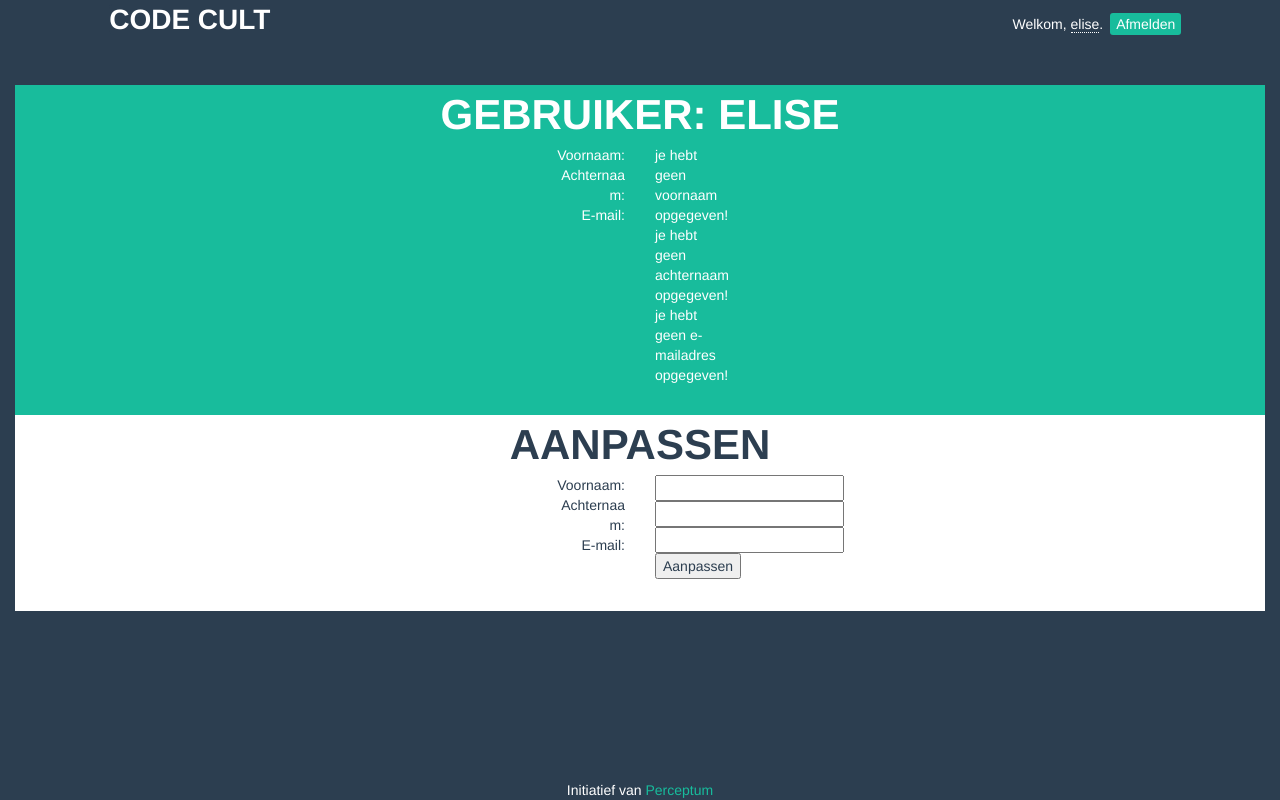
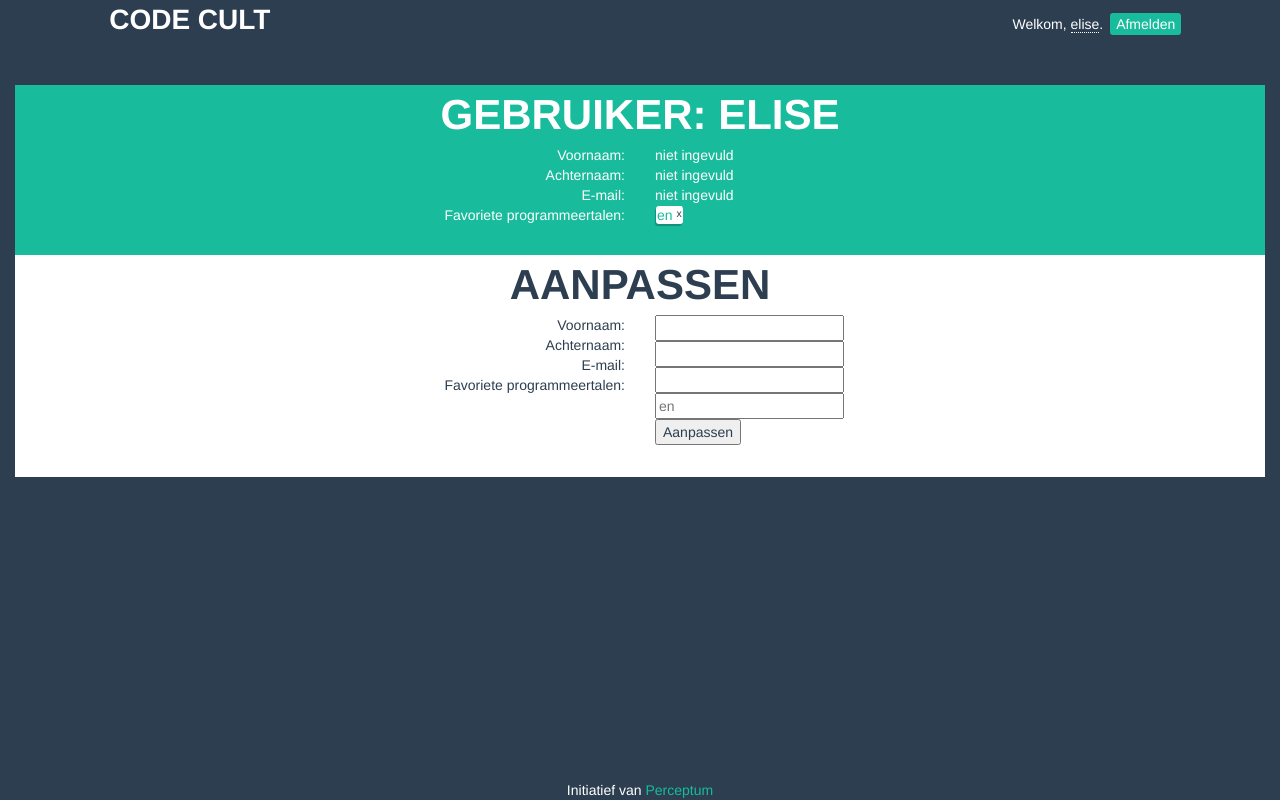
Before and after one commit to ElisevanderPol/django_codecult, a Django app: template django_codecult/templates/profile.html in a window 1280 px wide. Run offline with Django 3.2, Linux system fonts and the light colour scheme; a user stored in the database is signed in; the template is opened without the code that fills it: most values are stand-ins (such as "Sample title", 1, 10 or a date in 2020); data that the repository does not hold is empty; parts of the project's set-up code (start-up, migrations or seed data) failed here and were passed over; some libraries are stand-ins or nearby versions.

Commit message:
User profiles added to extend user model, users can now add an arbitrary number of unique languages and remove them at will

```diff
--- a/django_codecult/admin.py
+++ b/django_codecult/admin.py
@@ -17,3 +17,5 @@ admin.site.register(Page, AdminPage)
 admin.site.register(Index, AdminIndex)
 admin.site.register(Imageslider)
 admin.site.register(Contactbuttons)
+admin.site.register(UserProfile)
+admin.site.register(Language)
--- a/django_codecult/static/css/custom.css
+++ b/django_codecult/static/css/custom.css
@@ -1,3 +1,36 @@
+.pl{
+	/*border: 1px dotted gray;*/
+	text-align: center;
+	border-radius: 3px;
+	background-color: #ffffff;
+	color: #18bc9c;
+	padding: 1px;
+	margin:1px;
+	box-shadow: -1px 2px 1px #138F77;
+}
+
+.remover{
+	color: #2c3e50;
+	position:relative;
+	top:-3px;
+	right:1px;
+}
+
+.top-cross{
+	background-color: #ffffff;
+	color: #2c3e50;
+	border:0;
+	font-size: 75%;
+	padding:0;
+	margin:0;
+	position: relative;
+	top:-3px;
+}
+.tag-remover{
+	margin:0;
+	padding:0;
+	display: inline;
+}
 /* Styling of custom page blocks */
 .block {
 	text-align: center;
--- a/django_codecult/static/js/custom.js
+++ b/django_codecult/static/js/custom.js
@@ -21,6 +21,10 @@ $(".slider-button").click(function(){
 	$(this).attr('class', 'selected-button slider-button');
 })
 
+$(".remover").click(function(){
+	console.log("removed");
+})
+
 $(document).ready(function(){
 	$('#0').attr('class', 'selected-button slider-button');
 })
--- a/django_codecult/templates/profile.html
+++ b/django_codecult/templates/profile.html
@@ -11,18 +11,20 @@
 			<div class="col-lg-3"></div>
 		</div>
 		<div class="row">
-			<div class="col-lg-5"></div>
-			<div class="col-lg-1 right">
+			<div class="col-lg-1"></div>
+			<div class="col-lg-5 right">
 				Voornaam: <br />
 				Achternaam: <br />
 				E-mail: <br />
+				Favoriete programmeertalen: <br />
 			</div>
-			<div class="col-lg-1 left">
-				{% if user.first_name %}{{ user.first_name }}{% else %} je hebt geen voornaam opgegeven!{% endif %}<br/>
-				{% if user.last_name %}{{ user.last_name }}{% else %} je hebt geen achternaam opgegeven!{% endif %}<br/>
-				{% if user.email %}{{ user.email }}{% else %} je hebt geen e-mailadres opgegeven!{% endif %}<br/>
+			<div class="col-lg-5 left">
+				{% if user.first_name %}{{ user.first_name }}{% else %} niet ingevuld{% endif %}<br/>
+				{% if user.last_name %}{{ user.last_name }}{% else %} niet ingevuld {% endif %}<br/>
+				{% if user.email %}{{ user.email }}{% else %} niet ingevuld{% endif %}<br/>
+				{% if profile.languages.all %}{% for language in profile.languages.all %}  <form method="POST" action="../remove_language" class="tag-remover">{% csrf_token %} <input id="language" type="hidden" name="language" label="taal" value="{{language}}"></input><span class='pl' id ="{{language}}">{{ language }} <button type="submit" class="top-cross">x</button></span></form>{% endfor %}{% else %} niet ingevuld {% endif %}<br/>
 			</div>
-			<div class="col-lg-5"></div>
+			<div class="col-lg-1"></div>
 		</div>
 	</div>
 
@@ -33,22 +35,24 @@
 			<div class="col-lg-3"></div>
 		</div>
 		<div class="row">
-			<div class="col-lg-5"></div>
-			<div class="col-lg-1 right">
+			<div class="col-lg-1"></div>
+			<div class="col-lg-5 right">
 				Voornaam: <br />
 				Achternaam: <br />
 				E-mail: <br />
+				Favoriete programmeertalen: <br />
 			</div>
-			<div class="col-lg-1">
+			<div class="col-lg-5 left">
 				<form method="POST" action="../update_info">
 				{% csrf_token %}
 					<input id="first_name" type="text" name="first_name" label="Voornaam" placeholder="{{user.first_name}}"></input><br />
 					<input id="last_name" type="text" name="last_name" label="Achternaam" placeholder="{{user.last_name}}"></input><br />
 					<input id="email" type="email" name="email" label="E-mail" placeholder="{{user.email}}"></input><br />
+					<input id="languages" type="text" name="languages" label="Talen" placeholder="{{profile.languages.all}}"></input><br/>
 					<button type="submit">Aanpassen</button>
 				</form>
 			</div>
-			<div class="col-lg-5"></div>
+			<div class="col-lg-1"></div>
 		</div>
 		<div class="row">
 			<div class="col-lg-5"></div>
--- a/django_codecult/urls.py
+++ b/django_codecult/urls.py
@@ -15,4 +15,5 @@ urlpatterns = patterns('',
     url(r'^summernote/', include('django_summernote.urls')),
     url(r'^accounts/', include('allauth.urls')),
     url(r'^update_info', 'django_codecult.views.update_info', name='update_info'),
+    url(r'^remove_language', 'django_codecult.views.remove_language', name='remove_language'),
 )
```
Also changed, not shown: django_codecult/models.py (+19 -0 lines), django_codecult/views.py (+37 -1 lines).
